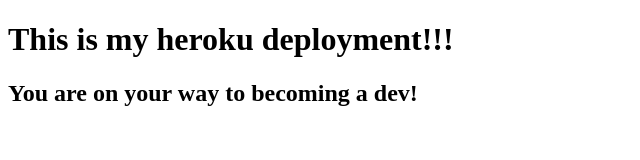
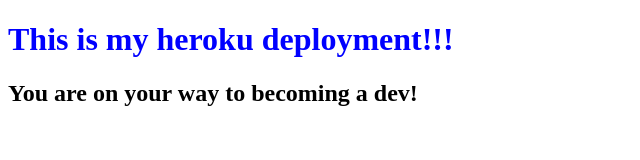
Before and after one commit to HaveYouMetStef/deployment-demo, a website: page public/index.html in a window 1280 px wide. Shown: the whole page, without its empty margins (0-640 px from the left). Drawn offline with Linux system fonts and the light colour scheme.

Commit message:
express static and fix index.cc

```diff
--- a/public/index.html
+++ b/public/index.html
@@ -4,7 +4,7 @@
   <meta charset="UTF-8">
   <meta http-equiv="X-UA-Compatible" content="IE=edge">
   <meta name="viewport" content="width=device-width, initial-scale=1.0">
-  <link rel="stylesheet" href="/styles">
+  <link rel="stylesheet" href="/index.css">
   <title>Heroku Test</title>
 </head>
 <body>
--- a/server/server.js
+++ b/server/server.js
@@ -11,7 +11,8 @@
  //  Middleware
 //
  app.use(express.static(path.join(__dirname, "../public")))
- app.use("/styles",express.static(path.join(__dirname, "../public/index.css")))
+//  app.use("/styles",express.static(path.join(__dirname, "../public/index.css")))
+
  // Endpoints
  //  if you want heroku to see css, you must create another end point
 //  app.get("/", function(req, res) {
```
